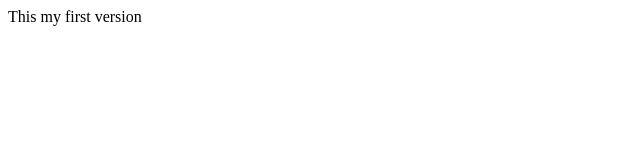
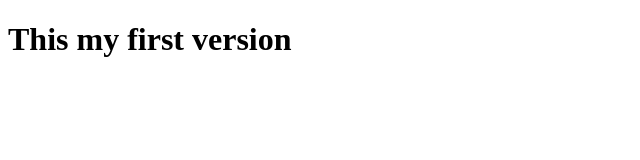
Before and after one commit to abhijeeth12/TPDS-PRACTICE, a plain HTML site: page index.html in a window 1280 px wide. Shown: the whole page, without its empty margins (0-640 px from the left). Drawn offline with Linux system fonts and the light colour scheme.

Commit message:
This is V2 version

```diff
--- a/index.html
+++ b/index.html
@@ -6,6 +6,6 @@
     <title>Document</title>
 </head>
 <body>
-    This my first version
+    <h1>This my first version</h1>
 </body>
 </html>
```
